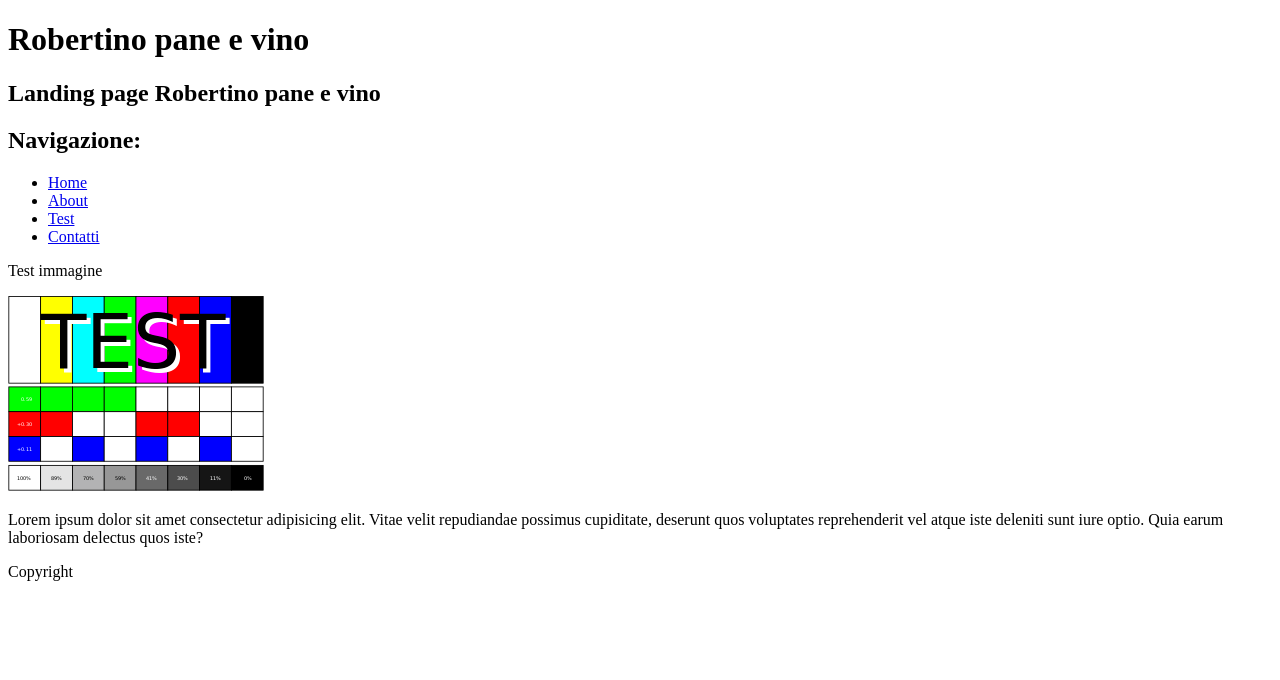
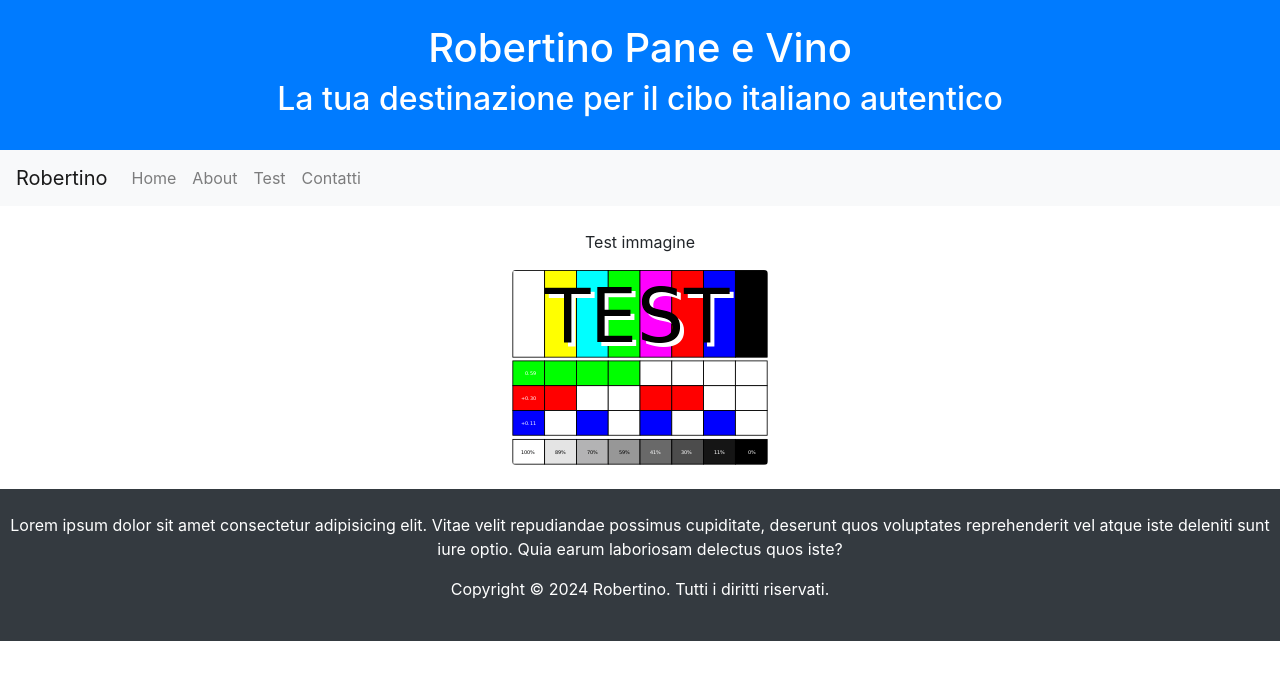
Before and after one commit to Codetron/test-landing-page, a plain HTML site: page index.html in a window 1280 px wide. Drawn offline with nearby package versions, Linux system fonts and the light colour scheme.

Commit message:
added bootstrap to index.html

```diff
--- a/index.html
+++ b/index.html
@@ -1,34 +1,62 @@
 <!DOCTYPE html>
-<html lang="en">
+<html lang="it">
 <head>
     <meta charset="UTF-8">
     <meta name="viewport" content="width=device-width, initial-scale=1.0">
-    <title>Roberto's landing page</title>
+    <title>Roberto's Landing Page</title>
+    <link rel="stylesheet" href="https://stackpath.bootstrapcdn.com/bootstrap/4.5.2/css/bootstrap.min.css">
 </head>
 <body>
-    <header>
-        <hgroup>
-            <h1>Robertino pane e vino</h1>
-            <h2>Landing page Robertino pane e vino</h2>
-        </hgroup>
-      </header>
-      <nav>
-        <h1>Navigazione:</h1>
-        <ul>
-          <li><a href="./index.html">Home</a></li>
-          <li><a href="./about.html">About</a></li>
-          <li><a href="./test.html">Test</a></li>
-          <li><a href="./contatti.html">Contatti</a></li>
+
+<!-- Intestazione -->
+<header class="bg-primary text-white text-center py-4">
+    <h1>Robertino Pane e Vino</h1>
+    <h2>La tua destinazione per il cibo italiano autentico</h2>
+</header>
+
+<!-- Navigazione -->
+<nav class="navbar navbar-expand-lg navbar-light bg-light">
+    <a class="navbar-brand" href="./index.html">Robertino</a>
+    <button class="navbar-toggler" type="button" data-toggle="collapse" data-target="#navbarNav" aria-controls="navbarNav" aria-expanded="false" aria-label="Toggle navigation">
+        <span class="navbar-toggler-icon"></span>
+    </button>
+    <div class="collapse navbar-collapse" id="navbarNav">
+        <ul class="navbar-nav">
+            <li class="nav-item">
+                <a class="nav-link" href="./index.html">Home</a>
+            </li>
+            <li class="nav-item">
+                <a class="nav-link" href="./about.html">About</a>
+            </li>
+            <li class="nav-item">
+                <a class="nav-link" href="./test.html">Test</a>
+            </li>
+            <li class="nav-item">
+                <a class="nav-link" href="./contatti.html">Contatti</a>
+            </li>
         </ul>
-      </nav>
-    <div>
-        <p>Test immagine</p>
-        <img src="./image/Test.svg.png" alt="suca test">
     </div>
-    <footer>
-        <p>Lorem ipsum dolor sit amet consectetur adipisicing elit. Vitae velit repudiandae possimus cupiditate, deserunt quos voluptates reprehenderit vel atque iste deleniti sunt iure optio. Quia earum laboriosam delectus quos iste?</p>
-        <p>Copyright</p>
-    </footer>
+</nav>
+
+<!-- Sezione principale -->
+<div class="container mt-4">
+    <div class="row">
+        <div class="col-12 text-center">
+            <p>Test immagine</p>
+            <img src="./image/Test.svg.png" alt="Test immagine" class="img-fluid rounded">
+        </div>
+    </div>
+</div>
+
+<!-- Footer -->
+<footer class="bg-dark text-white text-center py-4 mt-4">
+    <p>Lorem ipsum dolor sit amet consectetur adipisicing elit. Vitae velit repudiandae possimus cupiditate, deserunt quos voluptates reprehenderit vel atque iste deleniti sunt iure optio. Quia earum laboriosam delectus quos iste?</p>
+    <p>Copyright © 2024 Robertino. Tutti i diritti riservati.</p>
+</footer>
+
+<!-- Script Bootstrap -->
+<script src="https://code.jquery.com/jquery-3.5.1.slim.min.js"></script>
+<script src="https://stackpath.bootstrapcdn.com/bootstrap/4.5.2/js/bootstrap.bundle.min.js"></script>
 
 </body>
 </html>
```
